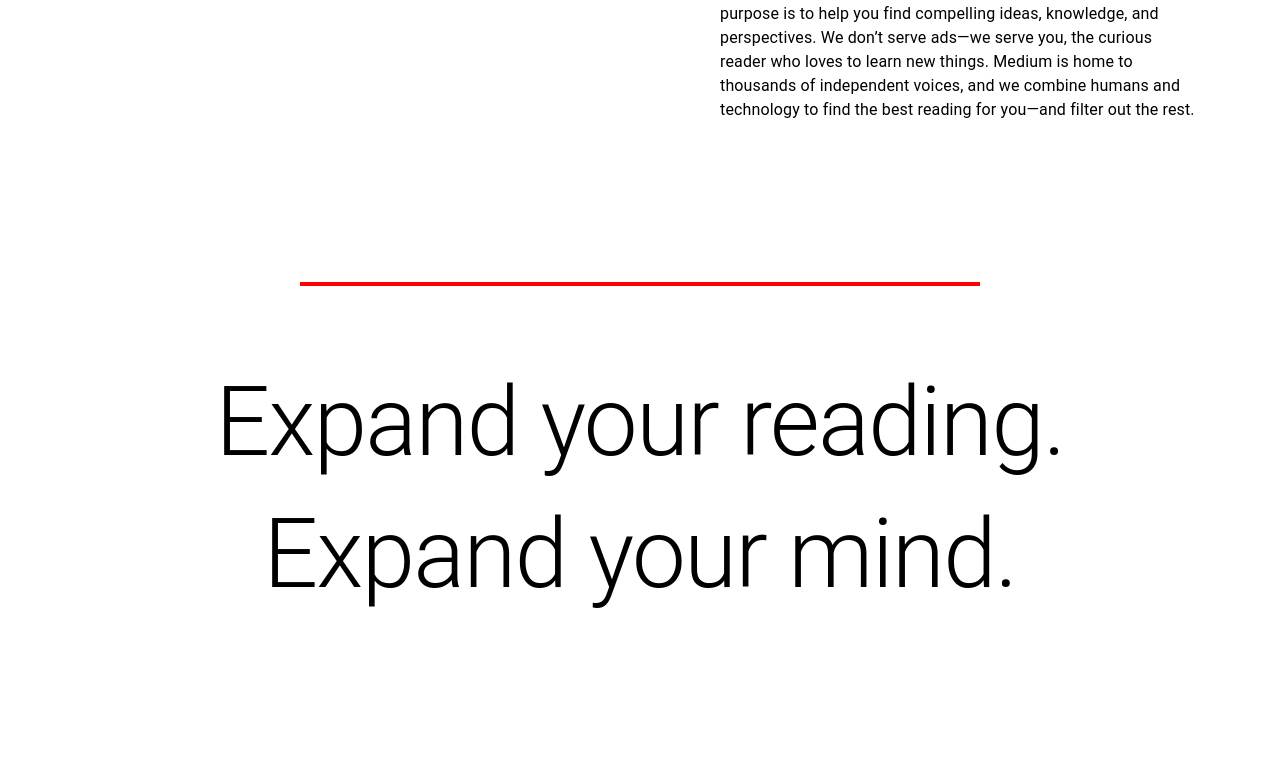
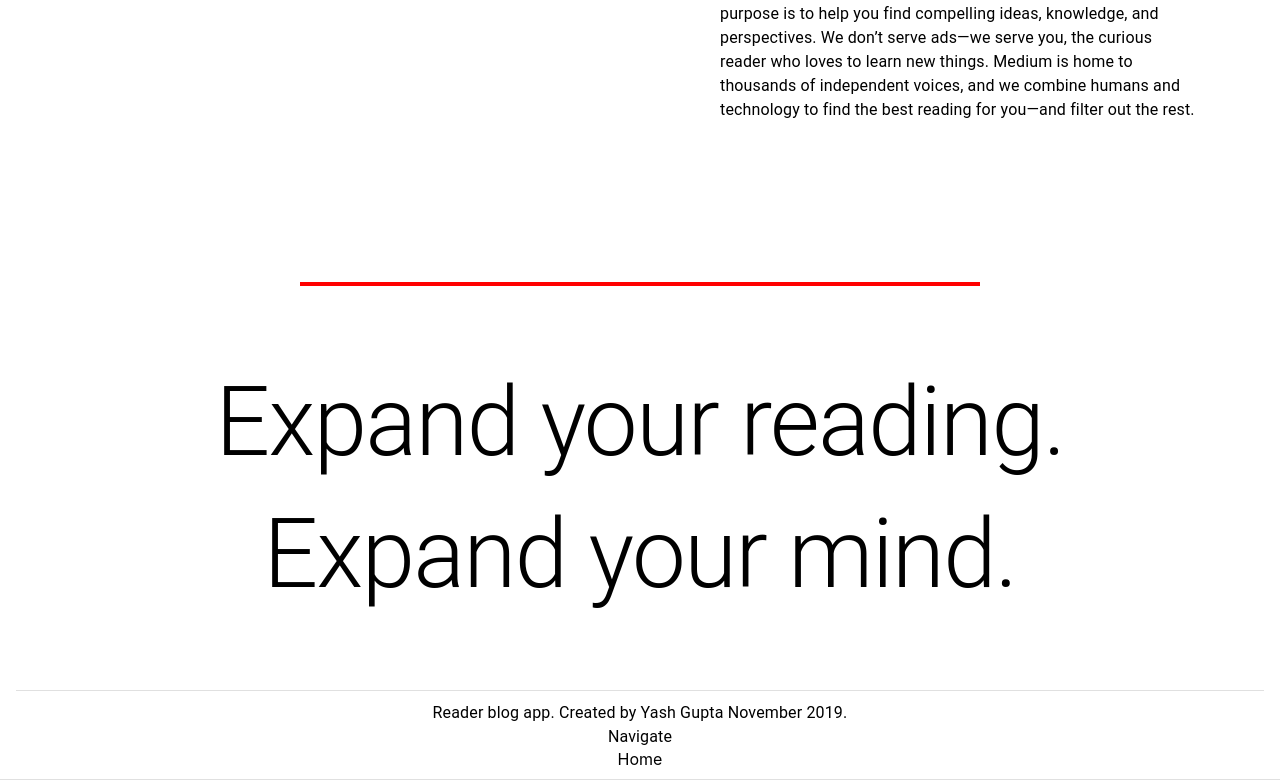
Before and after one commit to yashg160/Reader, a React (Create React App) app: page / in a window 1280 px wide. Shown: the part 1355-2135 px from the top of the page. Before the commit the page ends 1965 px from the top, so only its background shows below. Built offline with nearby package versions, Linux system fonts and the light colour scheme.

Commit message:
Added Footer

```diff
--- /dev/null
+++ b/src/components/Footer.js
@@ -0,0 +1,36 @@
+import React from 'react';
+import Divider from '@material-ui/core/Divider';
+import Grid from '@material-ui/core/Grid';
+import Link from '@material-ui/core/Link';
+import Typography from '@material-ui/core/Typography';
+
+
+export default class Footer extends React.PureComponent {
+
+    render() {
+        return (
+            <div>
+
+                <Divider variant="middle" style={{ marginBottom: 10 }} />
+
+                <Typography align="center" variant="body1">
+                    Reader blog app. Created by Yash Gupta November 2019.
+                </Typography>
+
+                <Typography align="center" variant="body1">
+                    Navigate
+                </Typography>
+
+                {/* TODO: Setup links for navigation */}
+                <Grid container direction="row" alignItems="center" justify="center" spacing={2}>
+                    <Grid item>
+                        <Link href='/' color="inherit" variant="inherit">
+                            Home
+                        </Link>
+                    </Grid>
+                </Grid>
+                <Divider style={{ marginTop: 10 }} />
+            </div>
+        )
+    }
+}
--- a/src/screens/Home.js
+++ b/src/screens/Home.js
@@ -16,6 +16,8 @@ import DialogActions from '@material-ui/core/DialogActions';
 import DialogContent from '@material-ui/core/DialogContent';
 import DialogContentText from '@material-ui/core/DialogContentText';
 import DialogTitle from '@material-ui/core/DialogTitle';
+
+import Footer from '../components/Footer';
 
 
 export default class Home extends React.PureComponent{
@@ -218,7 +220,7 @@ export default class Home extends React.PureComponent{
                     Expand your reading.
                 </Typography>
 
-                <Typography align="center" variant="h1" style={{ marginLeft: 80, marginRight: 80, marginTop: 20 }}>
+                <Typography align="center" variant="h1" style={{ marginLeft: 80, marginRight: 80, marginTop: 20, marginBottom: 80 }}>
                     Expand your mind.
                 </Typography>
 
@@ -242,15 +244,15 @@ export default class Home extends React.PureComponent{
                                 <TextField
                                     autoFocus
                                     margin="dense"
-                                    id="email"
-                                    label="Email Address"
-                                    type="email"
+                                    id="username-getstarted"
+                                    label="Username"
+                                    type="text"
                                     fullWidth
                                 />
 
                                 <TextField
                                     margin="dense"
-                                    id="password"
+                                    id="password-getstarted"
                                     label="Password"
                                     type="password"
                                     fullWidth
@@ -292,15 +294,15 @@ export default class Home extends React.PureComponent{
                                 <TextField
                                     autoFocus
                                     margin="dense"
-                                    id="email"
-                                    label="Email Address"
-                                    type="email"
+                                    id="username-signin"
+                                    label="Username"
+                                    type="text"
                                     fullWidth
                                 />
 
                                 <TextField
                                     margin="dense"
-                                    id="password"
+                                    id="password-signin"
                                     label="Password"
                                     type="password"
                                     fullWidth
@@ -322,6 +324,7 @@ export default class Home extends React.PureComponent{
                     </DialogActions>
                 </Dialog>
 
+                <Footer/>
             </div>
         )
     }
```
